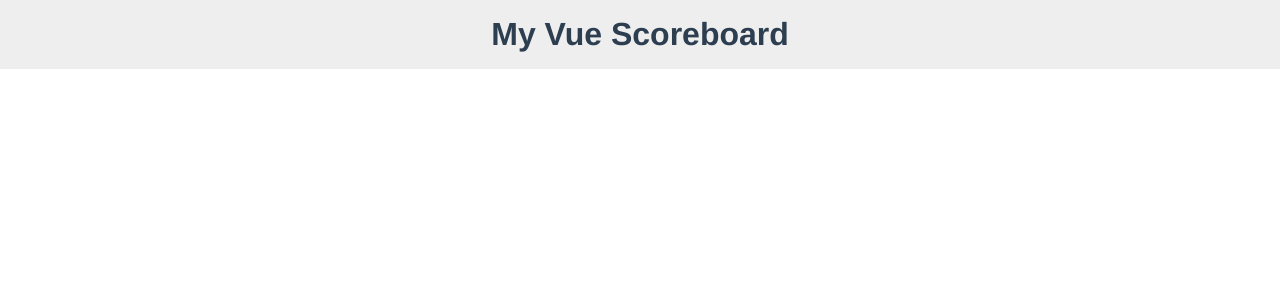
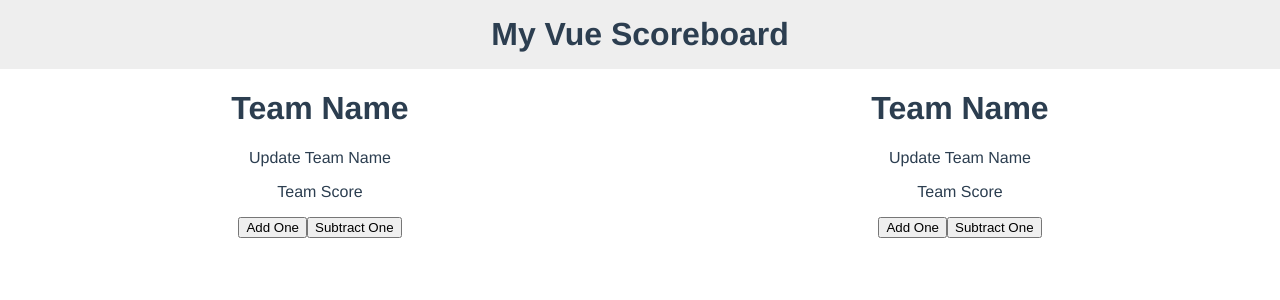
Before and after one commit to DylanAttal/quiz-3, a Vue app: page / in a window 1280 px wide. Shown: the top 300 px of the page. Built offline with nearby package versions, Linux system fonts and the light colour scheme.

Commit message:
Harcoded Team components

```diff
--- a/src/App.vue
+++ b/src/App.vue
@@ -1,16 +1,22 @@
 <template>
   <div id="app">
     <Header />
+    <div class="team-container">
+      <Team />
+      <Team />
+    </div>
   </div>
 </template>
 
 <script>
 import Header from "./components/Header.vue";
+import Team from "./components/Team.vue";
 
 export default {
   name: "app",
   components: {
-    Header
+    Header,
+    Team
   }
 };
 </script>
@@ -27,4 +33,10 @@ body {
   text-align: center;
   color: #2c3e50;
 }
+
+.team-container {
+  display: flex;
+  flex-direction: row;
+  justify-content: space-around;
+}
 </style>
--- /dev/null
+++ b/src/components/Team.vue
@@ -0,0 +1,18 @@
+<template>
+  <div>
+    <h1>Team Name</h1>
+    <p>Update Team Name</p>
+    <p>Team Score</p>
+    <button>Add One</button>
+    <button>Subtract One</button>
+  </div>
+</template>
+
+<script>
+export default {
+  name: "Team"
+};
+</script>
+
+<style>
+</style>
```
